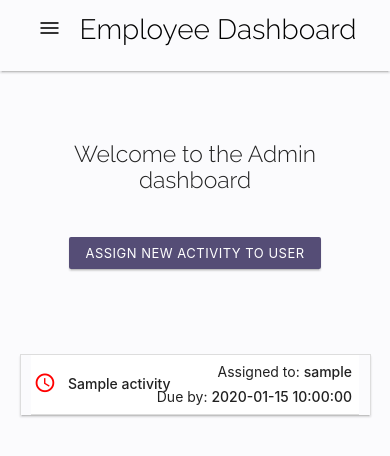
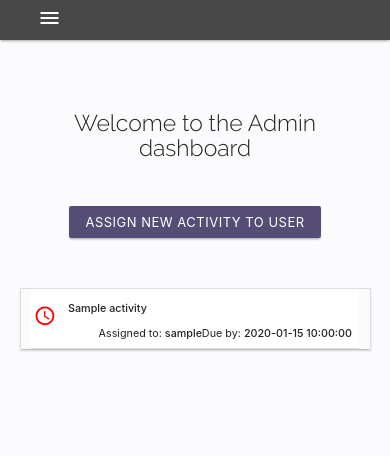
Before and after one commit to D-Lawson/employee-dashboard-app, a Flask app: page /admin_dashboard in a window 390 px wide. Shown: the top 456 px of the page. Run offline with Flask 2, Linux system fonts and the light colour scheme; a database or web service that is not in the repository returns one stand-in record (values such as "Sample title"); some libraries are stand-ins or nearby versions.

Commit message:
Adjust CSS for improved responsiveness

```diff
--- a/static/css/style.css
+++ b/static/css/style.css
@@ -30,20 +30,32 @@ header, main, footer {
   }
 
 .nav-style{
-  background-color:transparent;
+  background-color: #484848;
+  height: 40px;
 }
 
-.menu-position{
-    bottom: 15px;
+.sidenav .divider{
+  margin-bottom: 12px;
+}
 
+nav .sidenav-trigger i {
+    color: #ffffff;
+    position: absolute;
+    bottom: 13px;
 }
-nav .sidenav-trigger i {
 
-    color: #333333;
+@media (max-width: 601px){
+  nav .sidenav-trigger i {
+    bottom: 10px;
+}
 }
 
 .sidenav{
     background-color: #484848;
+}
+
+.sidenav li>.log{
+  font-weight: 300;
 }
 
 .z-depth-1, nav, .card-panel, .card, .toast, .btn, .btn-large, .btn-small, .btn-floating, .dropdown-content, .collapsible, .sidenav {
@@ -90,6 +102,20 @@ input:-webkit-autofill:active{
   width: 60%;
 }
 
+form .row{
+  margin-bottom: 10px;
+}
+
+.datepicker-date-display {
+  background-color: #00719d;
+}
+
+@media (max-width: 690px){
+  .form-width{
+    width: 90%;
+  }
+}
+
 .form-style{
   background-color: transparent;
 }
@@ -122,6 +148,17 @@ input:-webkit-autofill:active{
   white-space: nowrap;
 }
 
+@media (max-width: 690px){
+  .assigned-to {
+    float: right;
+    position: absolute;
+    right: 150px;
+    bottom: 6px;
+    white-space: nowrap;
+    font-size: 0.77rem;
+  }
+}
+
 .completed {
 
   height: 20px;
@@ -133,6 +170,28 @@ input:-webkit-autofill:active{
   bottom: 32px;
   white-space: nowrap;
 }
+
+@media (max-width: 690px){
+  .completed{
+    right: 140px;
+    bottom: 5px;
+  }
+
+
+}
+
+
+right: 165px;
+bottom: 7px;
+
+.submit-button {
+
+  height: 25px;
+  line-height: 32.4px;
+  font-size: x-small;
+}
+
+
 
 .completed-text {
   position: relative;
@@ -146,6 +205,17 @@ input:-webkit-autofill:active{
   right: 0;
   bottom: 7px;
   white-space: nowrap;
+  font-size: 0.77rem;
+}
+
+@media (max-width: 690px){
+  .due-by {
+    float: right;
+    position: absolute;
+    right: 0;
+    bottom: 6px;
+    white-space: nowrap;
+  }
 }
 
 .activity-name {
@@ -164,11 +234,32 @@ input:-webkit-autofill:active{
   }
 }
 
+@media (max-width: 690px) {
+  .activity-name {
+    float: left;
+    position: absolute;
+    left: 37px;
+    bottom: 31px;
+    font-size: 0.77rem;
+  }
+}
+
+
 .activity-name-a {
   float: left;
   position: absolute;
   left: 50px;
   bottom: 20px;
+}
+
+@media (max-width: 690px) {
+  .activity-name-a {
+    float: left;
+    position: absolute;
+    left: 50px;
+    bottom: 31px;
+    font-size: 0.77rem;
+  }
 }
 
 .input-field{
@@ -232,6 +323,6 @@ input:-webkit-autofill:active{
 }
 
 #add-activity{
-  margin-bottom: 65px;
+  margin-bottom: 30px;
   background-color: #554d76;
 }
--- a/templates/admin_dashboard.html
+++ b/templates/admin_dashboard.html
@@ -23,7 +23,7 @@
         <!-- activity name -->
         <div class="row">
             <div class="input-field col s12">
-                <input id="activity_name" name="activity_name" maxlength="60" type="text" class="validate" required>
+                <input id="activity_name" name="activity_name" maxlength="55" type="text" class="validate" required>
                 <label for="activity_name">Activity Name</label>
             </div>
         </div>
@@ -46,8 +46,8 @@
         <div class="row">
             <div class="col s12 center-align">
                 <button type="submit"
-                    class="btn-small col s12 m6 offset-m3 btn waves-effect waves-light submit-fill text-shadow">
-                    Assign activity to user<i class="material-icons right">send</i>
+                    class="btn-small submit-button col s12 m6 offset-m3 waves-effect waves-light submit-fill text-shadow">
+                    <span class="completed-text">Submit<i class="material-icons right">send</i></span>
                 </button>
             </div>
         </div>
--- a/templates/base.html
+++ b/templates/base.html
@@ -14,18 +14,14 @@
 <body>
     <header>
         <nav class="nav-style">
-            <div class="container"><a href="#" class="menu-position sidenav-trigger full hide-on-large-only"
+            <div class="container"><a href="#" class="sidenav-trigger full hide-on-large-only"
                     data-target="sidenav-mobile"><i class="material-icons">menu</i></a>
             </div>
 
-            <div class="col s12 m10">
-                <h5 class="header black-text header-text hide-on-large-only">Employee Dashboard</h5>
-
-            </div>
             <ul id="sidenav-mobile" class="sidenav sidenav-fixed">
                 <li>
                     <div class="user-view">
-                        <img class="circle" alt="logo image metallic texture" src="static/images/metal-textures.jpg">
+                        <img class="circle" alt="logo image metallic texture" src="{{ url_for('static', filename='images/metal-textures.jpg') }}">
                         <span class="logo-style">Employee Dashboard</span>
                     </div>
                 </li>
@@ -37,9 +33,6 @@
                 {% endif %}
                     <div class="divider"></div>
                 </li>
-                {% if session.user|lower %}
-                <li><a class="white-text" href="{{ url_for('logout') }}">Log out</a></li>
-                {% endif %}
                 {% if session.user|lower == username %}
                     <li><a href="{{ url_for('dashboard', username=session['user']) }}" class="white-text waves-effect">Dashboard</a></li>
                     <li><a href="{{ url_for('user_activity_history', username=session['user']) }}" class="white-text waves-effect">Activity history</a></li>
@@ -49,6 +42,9 @@
                 {% else %}
                     <li><a class="white-text" href="{{ url_for('register') }}">Register</a></li>
                     <li><a href="#!" class="white-text waves-effect">Problems logging in? Click here.</a></li>
+                {% endif %}
+                {% if session.user|lower %}
+                <li><a class="white-text log" href="{{ url_for('logout') }}">Log out</a></li>
                 {% endif %}
 
             </ul>
--- a/templates/dashboard.html
+++ b/templates/dashboard.html
@@ -9,10 +9,11 @@
     <ul class="col collapsible s12 heading-top no-margin">
       <li>
         <div class="collapsible-header">
-          <i id="conditional-bg-{{ loop.index }}" class="material-icons">schedule</i><strong>{{ activity.activity_name }}</strong>
+          <i id="conditional-bg-{{ loop.index }}" class="material-icons">schedule</i>
+          <span class="activity-name-a"><strong>{{ activity.activity_name }}</strong></span>
           <span class="right-align activity-margin due-by">Due by:<strong> {{ activity.date_string }}</strong></span>
           <span id="date-target-{{ loop.index }}" class="hide">{{ activity.target_date }}</span>
-          <a href="{{ url_for('completed', activity_id=activity._id) }}" class="btn-small completed"><span class="completed-text">Mark as completed</span></a>
+          <a href="{{ url_for('completed', activity_id=activity._id) }}" class="btn-small completed"><span class="completed-text">Mark as completed</span></a></span>
         </div>
         <div class="collapsible-body"><span><strong>{{ activity.activity_description }}</strong></span></div>
       </li>
--- a/templates/edit_activity.html
+++ b/templates/edit_activity.html
@@ -24,7 +24,7 @@
         <!-- activity name -->
         <div class="row">
             <div class="input-field col s12">
-                <input id="activity_name" value="{{ activity.activity_name }}" name="activity_name" maxlength="60" type="text" class="validate" required>
+                <input id="activity_name" value="{{ activity.activity_name }}" name="activity_name" maxlength="55" type="text" class="validate" required>
                 <label for="activity_name">Activity Name</label>
             </div>
         </div>
```
